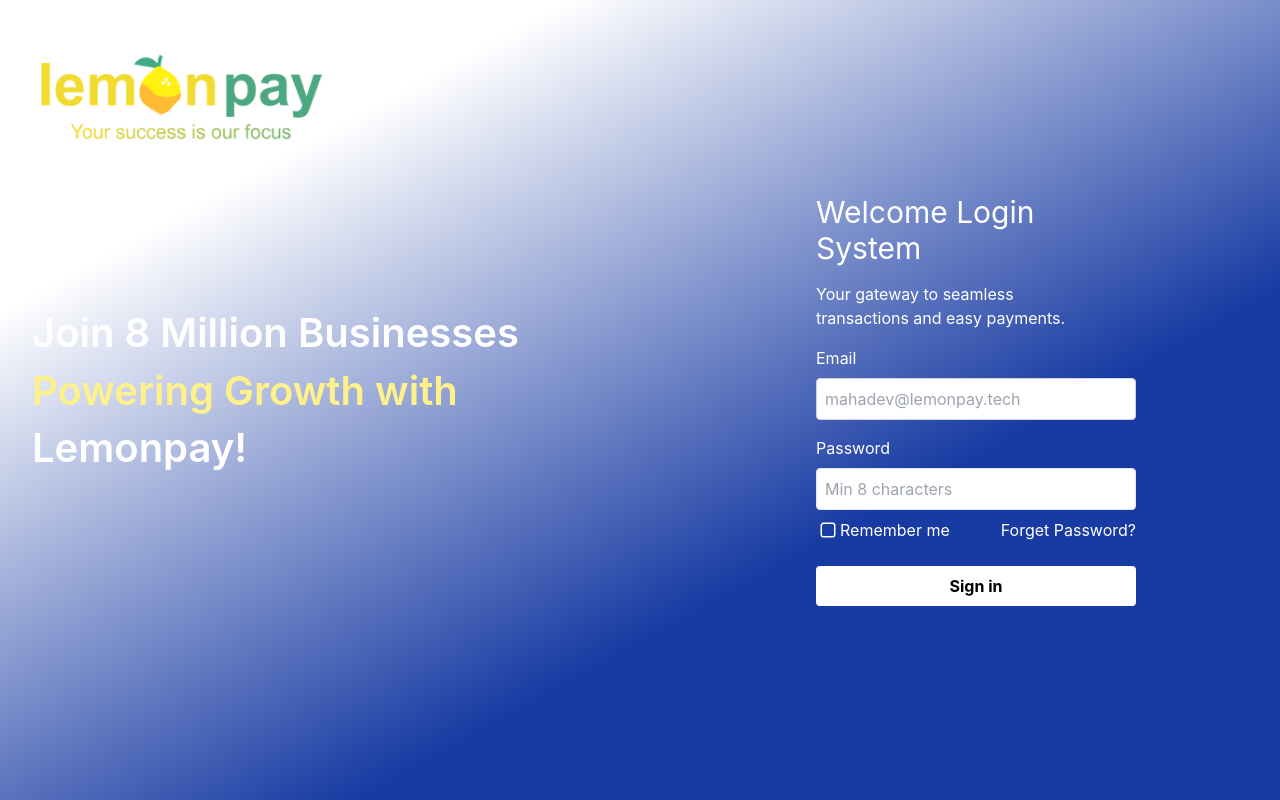
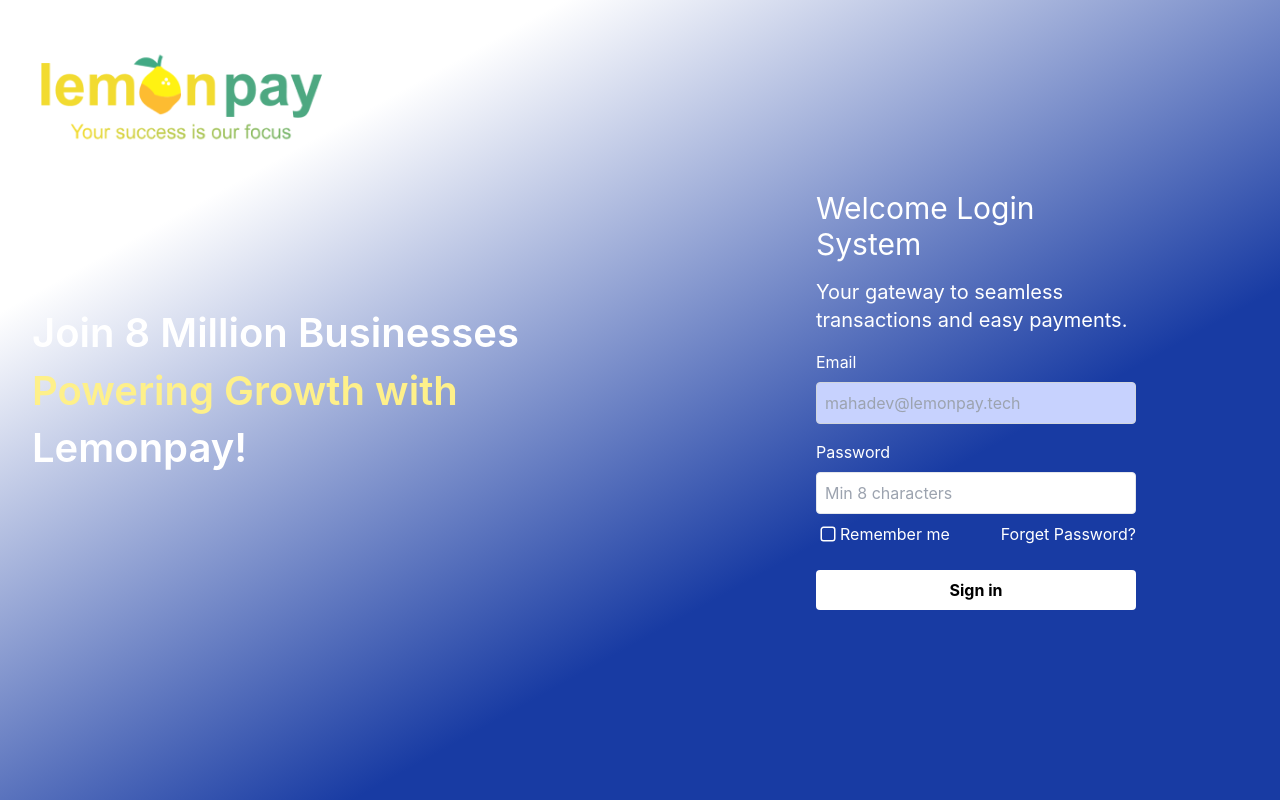
Before and after one commit to DhanushaMurugan/LemonPay_TaskManager, a React (Create React App) app: page / in a window 1280 px wide. Shown: the top 800 px of the page. Built offline with nearby package versions, Linux system fonts and the light colour scheme.

Commit message:
Font size & fields background color updates

```diff
--- a/src/components/SignIn.jsx
+++ b/src/components/SignIn.jsx
@@ -22,7 +22,7 @@ const SignIn = () => {
     <div className="flex justify-center items-center h-screen text-left w-96">
       <form onSubmit={handleSignIn} className="p-8 w-96">
         <h2 className="text-3xl mb-4">Welcome Login System</h2>
-        <p className="text-l mb-4">
+        <p className="text-xl mb-4">
           Your gateway to seamless <br></br>transactions and easy payments.
         </p>
         <div className="mb-2">
@@ -35,7 +35,7 @@ const SignIn = () => {
           value={email}
           onChange={(e) => setEmail(e.target.value)}
           required
-          className="w-full p-2 mb-4 border border-gray-300 bg-customPurple  text-black rounded"
+          className="w-full p-2 mb-4 border border-gray-300 bg-customPurple bg-indigo-200 text-black rounded"
         />
         <div className="mb-2">
           <label>Password</label>
@@ -47,7 +47,7 @@ const SignIn = () => {
           value={password}
           onChange={(e) => setPassword(e.target.value)}
           required
-          className="w-full p-2 mb-2 border bg-white text-black rounded"
+          className="w-full p-2 mb-2 border bg-white bg-indigo-200 text-black rounded"
         />
         <div className="flex justify-between mb-6">
           <div className="flex items-center">
```
